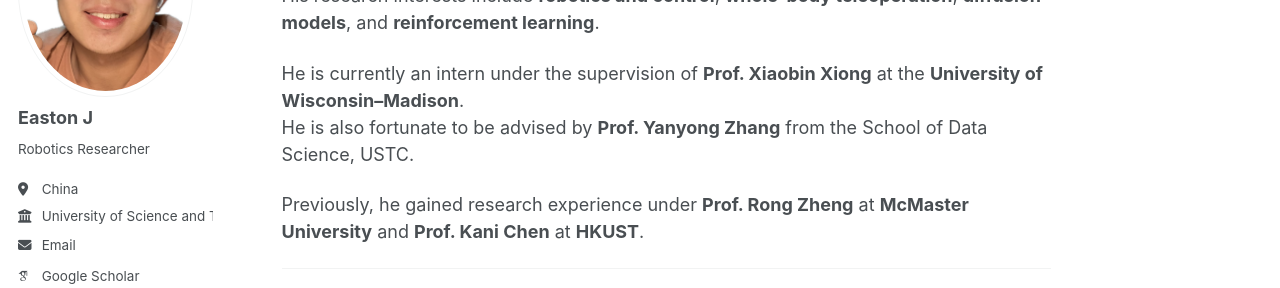
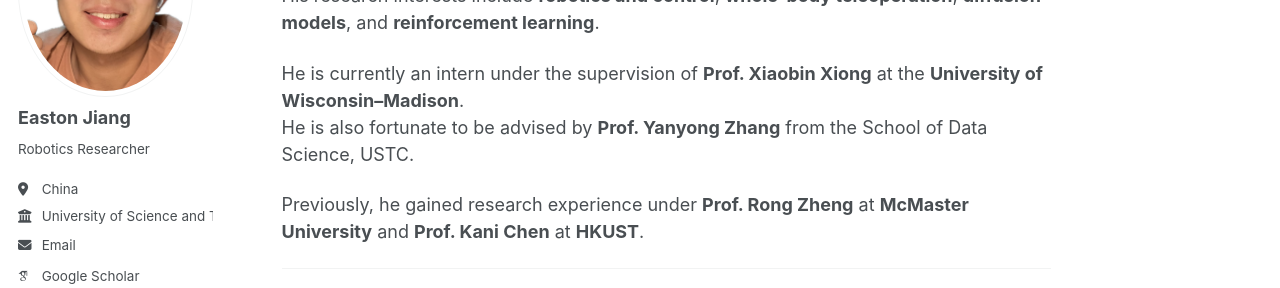
Before and after one commit to 1EastonJ/1eastonj, a Jekyll site: the page built from _pages/about.md, in a window 1280 px wide and 900 px high. Shown: the part 213-501 px from the top of the window. Built offline with Jekyll 4.4.1, drawn with Linux system fonts in a browser that asks for light colours; some web fonts are replaced; a script that is not in the unit is left out.

Commit message:
Update _config.yml

```diff
--- a/_config.yml
+++ b/_config.yml
@@ -24,7 +24,7 @@ repository               : "academicpages/academicpages.github.io"
 author:
   # Biographic information
   avatar           : "profile.png"
-  name             : "Easton J"
+  name             : "Easton Jiang"
   # pronouns         : "he is a"
   bio              : "Robotics Researcher"
   location         : "China"
```
